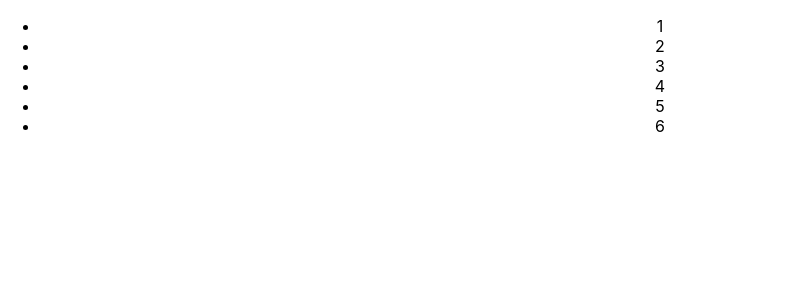
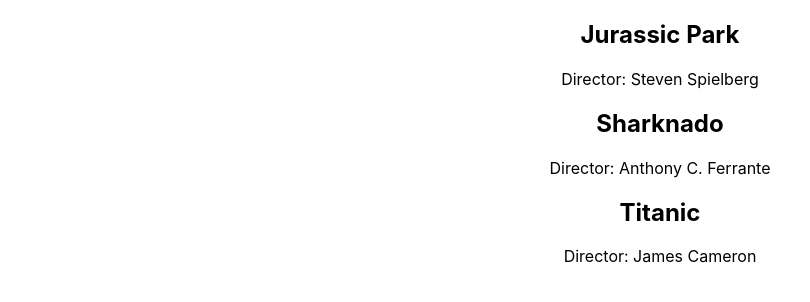
Before and after one commit to ASANCHEZWEB/create-react-app-example, a React (Create React App) app: page / in a window 1280 px wide. Shown: the top 302 px of the page, without its empty margins (0-810 px from the left). Built offline with nearby package versions, Linux system fonts and the light colour scheme.

Commit message:
presentar un listado de objetos de un array sin usar state

```diff
--- a/src/App.js
+++ b/src/App.js
@@ -1,12 +1,14 @@
 import React from "react";
 import "./App.css";
-import { listItems } from "./components/ListDemo";
+import { MoviesList } from "./components/ListDemo";
 
 class App extends React.Component {
   render() {
     return (
       <div className="App">
-        <ul>{listItems}</ul>
+        <div>
+          <MoviesList />
+        </div>
       </div>
     );
   }
--- /dev/null
+++ b/src/components/Card.js
@@ -0,0 +1,12 @@
+import React from "react";
+
+const card = ({ title, director }) => {
+  return (
+    <div>
+      <h2>{title}</h2>
+      <p>Director: {director}</p>
+    </div>
+  );
+};
+
+export default card;
--- a/src/components/ListDemo.js
+++ b/src/components/ListDemo.js
@@ -1,11 +1,21 @@
-// components/ListDemo.js
-import React from 'react';
+import React from "react";
+import Card from "./Card";
 
-const numbers = [1, 2, 3, 4, 5, 6];
 
-// array of list item HTML elements that needs to be displayed
-// components/ListDemo.js
+const movies = [
+  { title: "Jurassic Park", director: "Steven Spielberg" },
+  { title: "Sharknado", director: "Anthony C. Ferrante" },
+  { title: "Titanic", director: "James Cameron" },
+];
+// array de listado de eleemtnos que tenemos mostrar
 
-export const listItems = numbers.map((oneNumber, index) =>
-  <li key={index}>{oneNumber}</li>
-);
+
+export const MoviesList = () => {
+  return (
+    <ul>
+      {movies.map((oneMovie, index) => (
+        <Card key={index} title={oneMovie.title} director={oneMovie.director} />
+      ))}
+    </ul>
+  );
+};
--- a/src/index.css
+++ b/src/index.css
@@ -11,3 +11,15 @@
   font-family: source-code-pro, Menlo, Monaco, Consolas, 'Courier New',
     monospace;
 }
+
+.list-style {
+  text-align: left;
+}
+
+.movies-list-item {
+  width: 400px;
+  border: 1px black solid;
+  padding: 10px;
+  cursor: pointer;
+  margin: 5px auto;
+}
```
